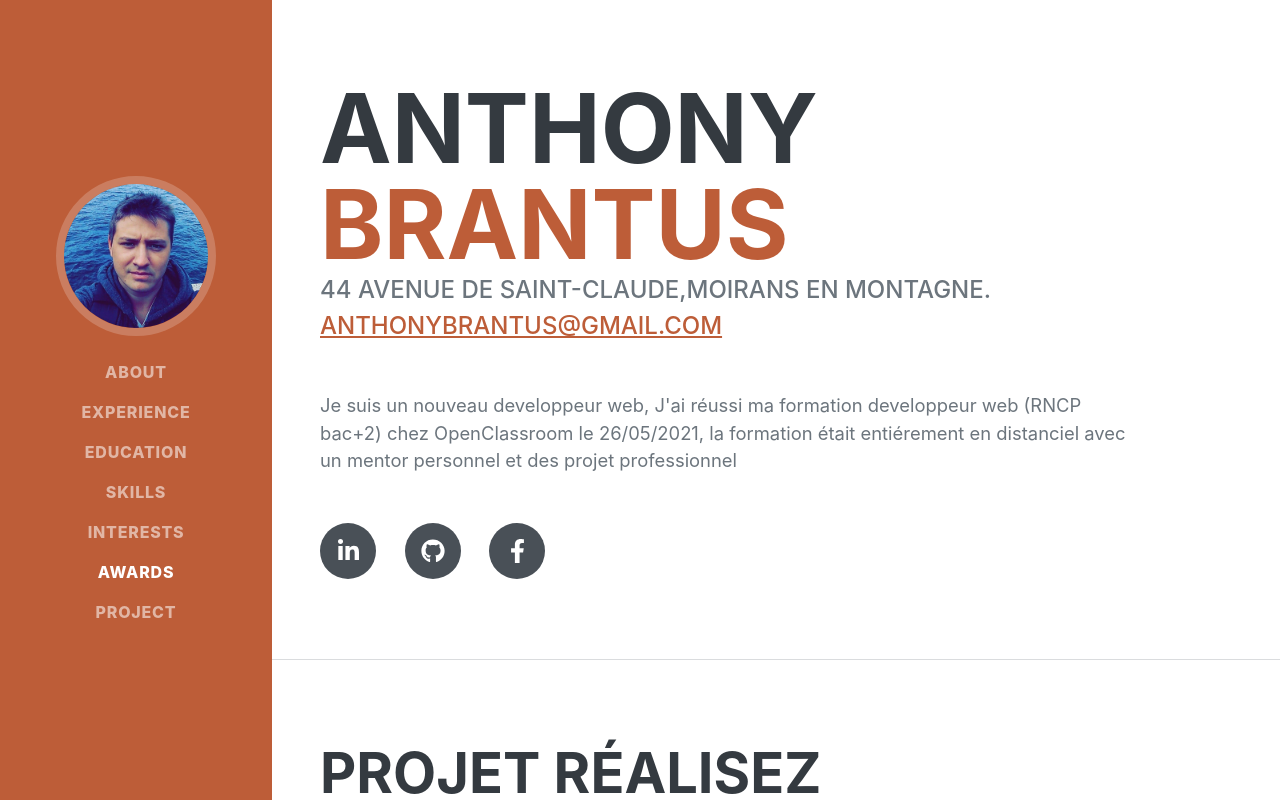
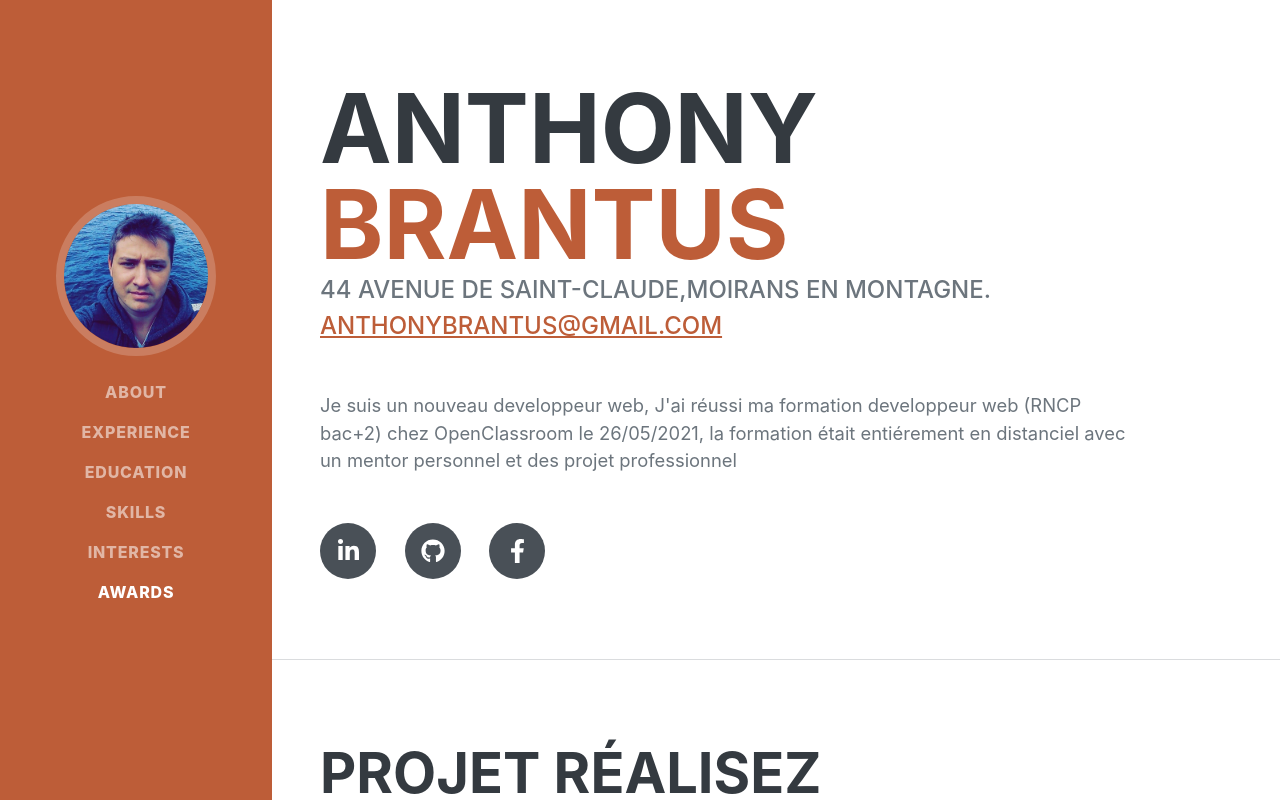
Before and after one commit to Anthonyi0/AnthonyBrantus-CV, a website: page index.html in a window 1280 px wide. Shown: the top 810 px of the page. Drawn offline with nearby package versions, Linux system fonts and the light colour scheme; a web font is replaced by a local one.

Commit message:
commit all

```diff
--- a/index.html
+++ b/index.html
@@ -13,7 +13,7 @@
         <link href="https://fonts.googleapis.com/css?family=Saira+Extra+Condensed:500,700" rel="stylesheet" type="text/css" />
         <link href="https://fonts.googleapis.com/css?family=Muli:400,400i,800,800i" rel="stylesheet" type="text/css" />
         <!-- Core theme CSS (includes Bootstrap)-->
-        <link href="/dist/css/styles.css" rel="stylesheet" />
+        <link href="dist/css/styles.css" rel="stylesheet" />
     </head>
     <body id="page-top">
         <!-- Navigation-->
@@ -31,7 +31,6 @@
                     <li class="nav-item"><a class="nav-link js-scroll-trigger" href="#skills">Skills</a></li>
                     <li class="nav-item"><a class="nav-link js-scroll-trigger" href="#interests">Interests</a></li>
                     <li class="nav-item"><a class="nav-link js-scroll-trigger" href="#awards">Awards</a></li>
-                    <li class="nav-item"><a class="nav-link js-scroll-trigger" href="#project">Project</a></li>
                 </ul>
             </div>
         </nav>
```
Also changed, not shown: README.md.
